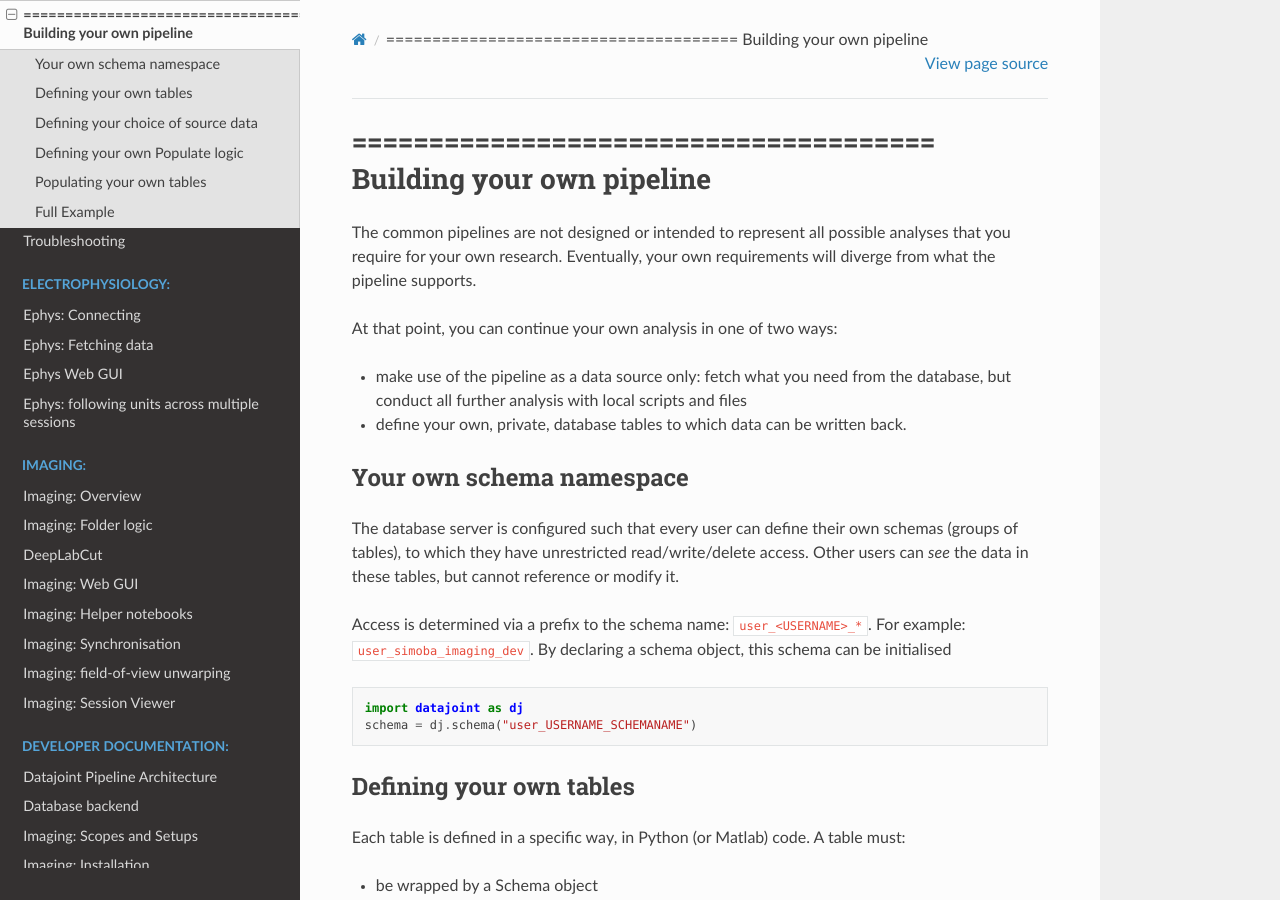
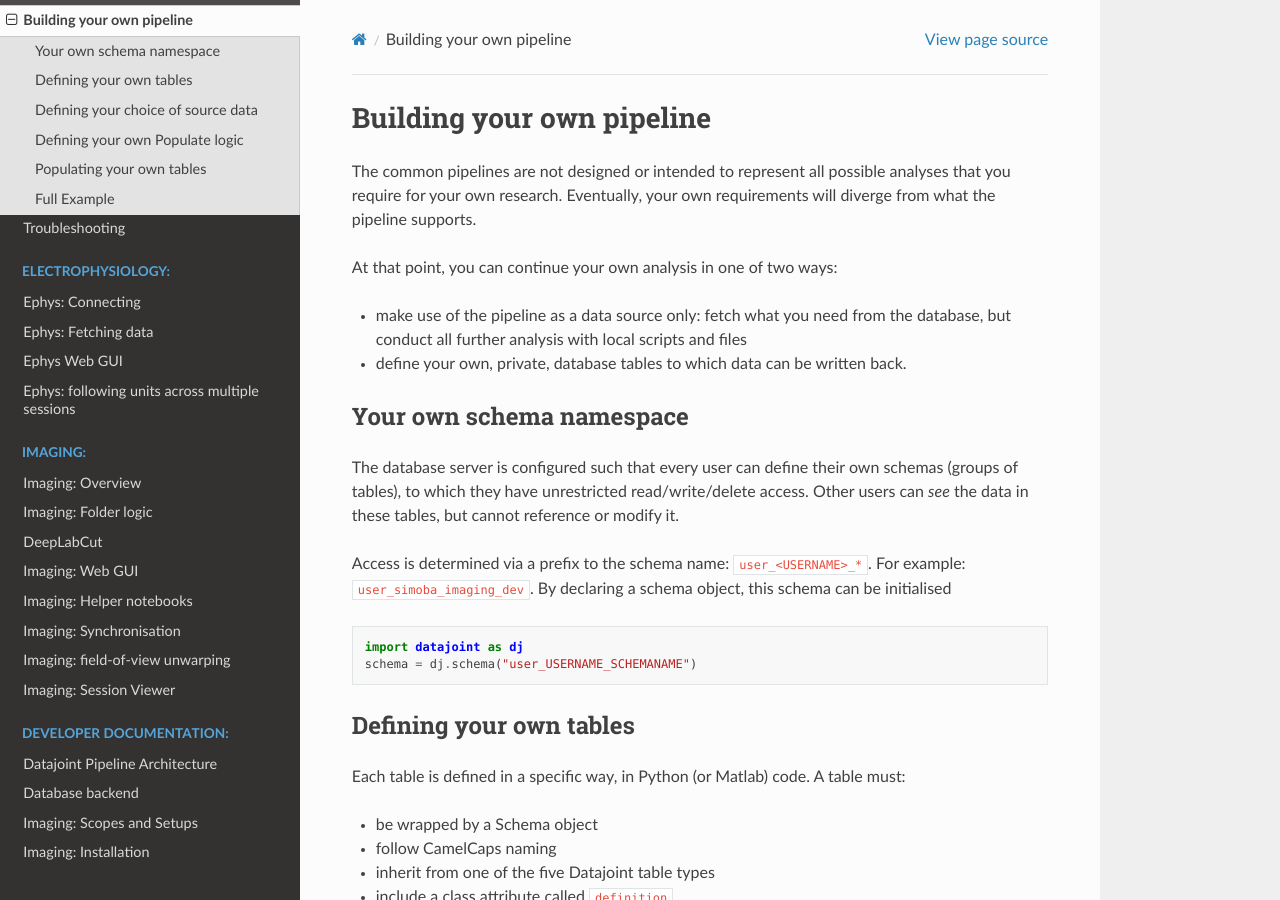
Before and after one commit to kavli-ntnu/dj-docs, a Sphinx documentation site: the page built from docs/common/building_your_own.md, in a window 1280 px wide and 900 px high. Built offline with Sphinx 7.4.7 and the Read the Docs theme 2.0.0, drawn with Linux system fonts in a browser that asks for light colours.

````diff
--- a/docs/common/building_your_own.md
+++ b/docs/common/building_your_own.md
@@ -1,6 +1,6 @@
-======================================
-Building your own pipeline
-======================================
+
+## Building your own pipeline
+
 
 
 The common pipelines are not designed or intended to represent all possible analyses that you require for your own research. Eventually, your own requirements will diverge from what the pipeline supports.
@@ -10,8 +10,8 @@ At that point, you can continue your own analysis in one of two ways:
 - define your own, private, database tables to which data can be written back.
 
 
-Your own schema namespace
--------------------------
+### Your own schema namespace
+
 
 The database server is configured such that every user can define their own schemas (groups of tables), to which they have unrestricted read/write/delete access. Other users can _see_ the data in these tables, but cannot reference or modify it.
 
@@ -23,8 +23,8 @@ schema = dj.schema("user_USERNAME_SCHEMANAME")
 ```
 
 
-Defining your own tables
--------------------------
+### Defining your own tables
+
 
 Each table is defined in a specific way, in Python (or Matlab) code. A table must:
 * be wrapped by a Schema object
@@ -47,8 +47,8 @@ class MyTable(dj.Computed):
 
 
 
-Defining your choice of source data
-------------------------------------
+### Defining your choice of source data
+
 
 The table definition includes primary key columns and secondary key columns. Typically, the primary key columns will include at least one foreign key: a reference to another table (denoted by `->` in the definition)
 
@@ -89,8 +89,8 @@ If the the key source calculation is quite complex, you can replace with with a
         return ks
 ```
 
-Defining your own Populate logic
----------------------------------
+### Defining your own Populate logic
+
 
 Imported and Computed tables support population logic: they define a fixed method of transforming szome input data to some output data, and isnerting that output data back into themselves.
 
@@ -120,8 +120,8 @@ You can see what proportion of keys that should be there are there already with
 
 
 
-Populating your own tables
-----------------------------
+### Populating your own tables
+
 
 The main pipeline is populated by a set of dedicated "worker" servers - virtual machines running on NTNU's openstack. These dedicated servers do not have access to the populate logic for your personal tables, and so cannot populate them for you.
 
@@ -130,8 +130,8 @@ In general, you will need to run the population logic yourself, on your own offi
 If you require computational resources exceeding the computer(s) you have available, NTNU does have various compute resources that are available to researchers that can be requested.
 
 
-Full Example
---------------
+### Full Example
+
 
 For further examples, consult the source code for the two main pipelines on github.
 
````
